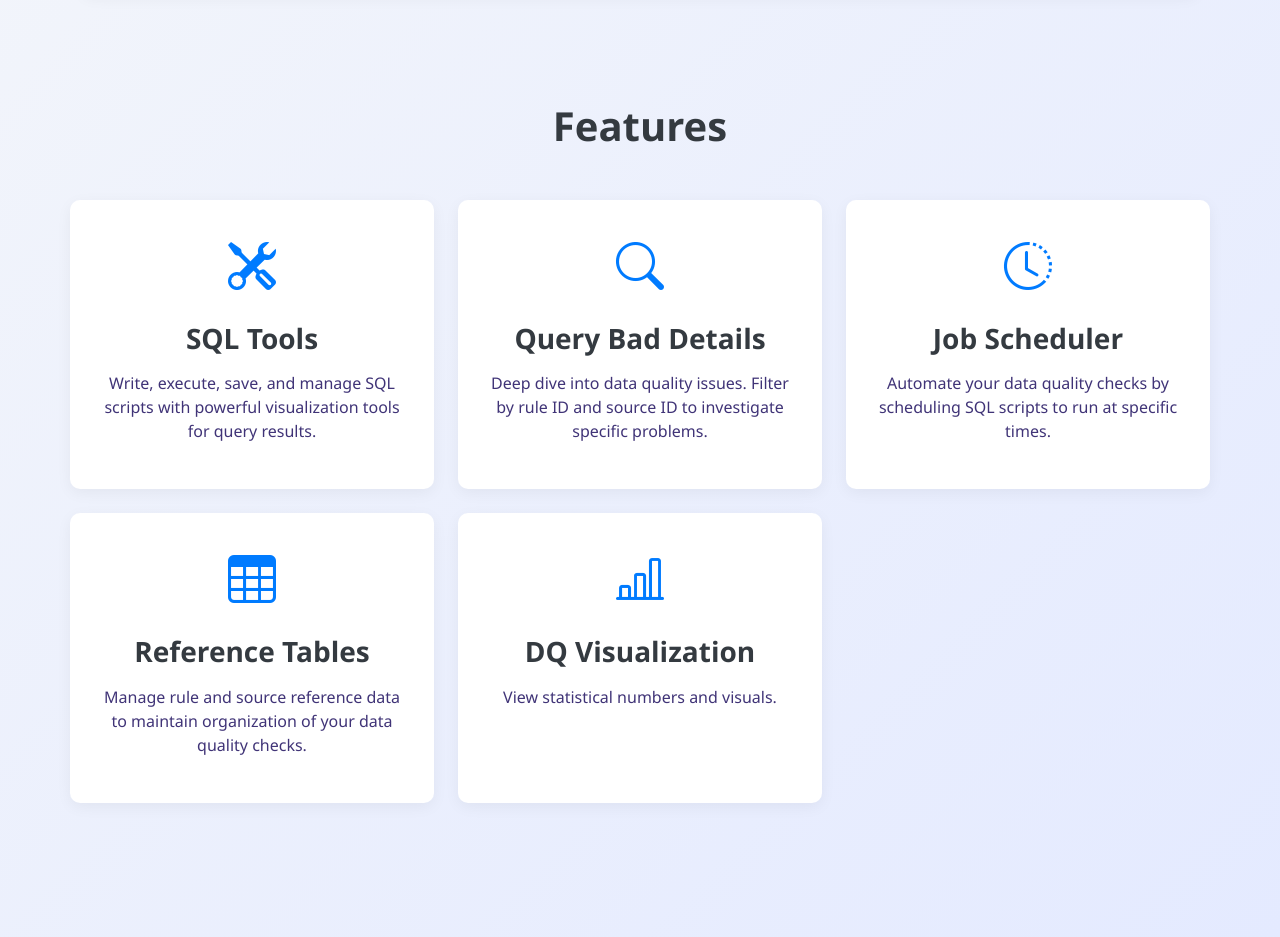
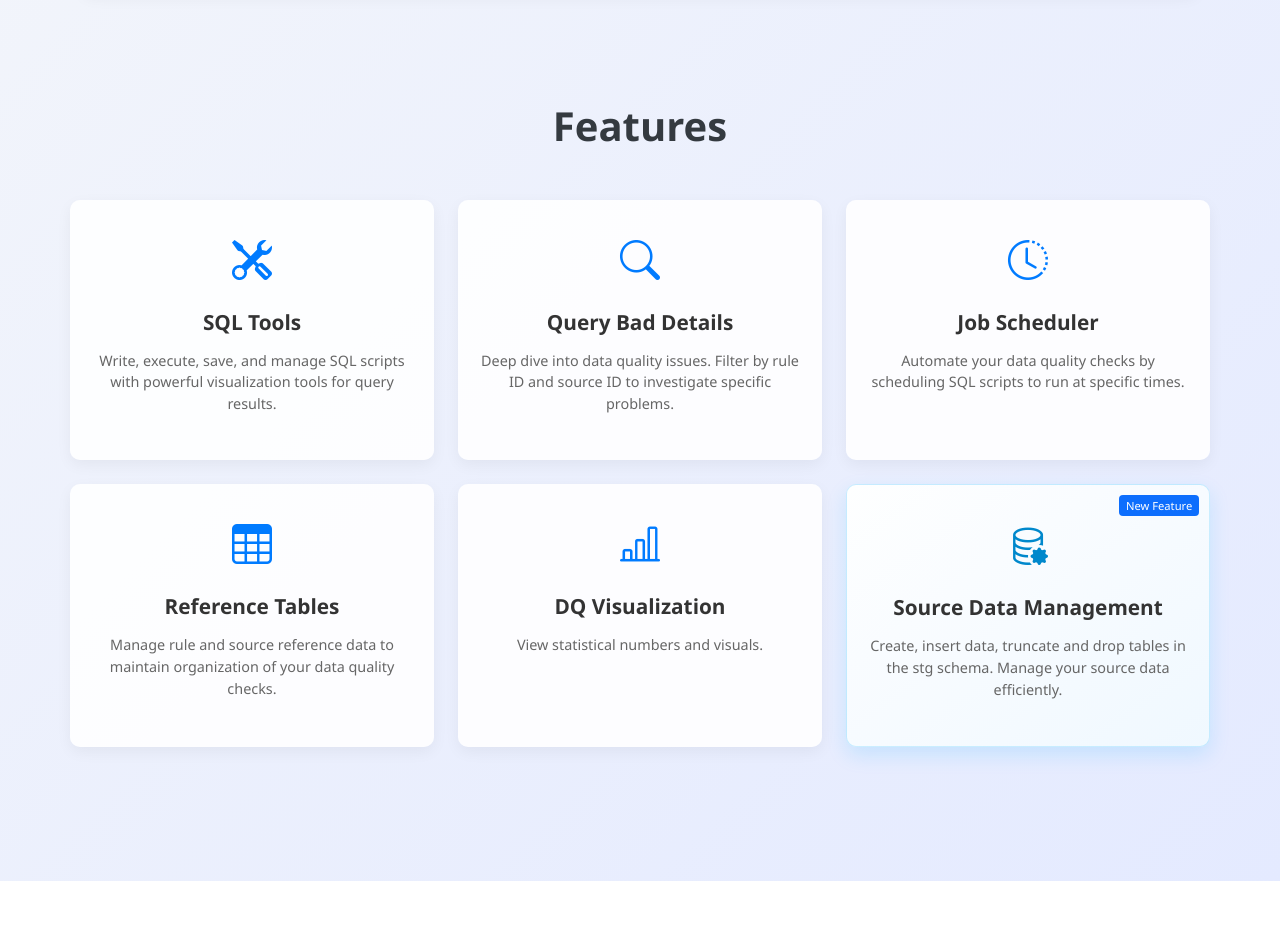
Before and after one commit to tuanhm0803/DQX, a FastAPI app: page / in a window 1280 px wide. Shown: the part 562-1499 px from the top of the page. After the commit the page ends 1443 px from the top, so only its background shows below. Run offline with FastAPI, Linux system fonts and the light colour scheme; data that the repository does not hold is empty; parts of the project's set-up code (start-up, migrations or seed data) failed here and were passed over; some libraries are stand-ins or nearby versions.

Commit message:
kinda finished

```diff
--- a/app/main.py
+++ b/app/main.py
@@ -7,7 +7,7 @@ import os
 from app import crud
 from app.database import get_db
 from psycopg2.extensions import connection as PgConnection
-from .routes import tables, query, sql_scripts, stats, scheduler, bad_detail, auth, reference_tables, source_data_management, admin
+from .routes import tables, query, sql_scripts, stats, scheduler, bad_detail, auth, reference_tables, source_data_management, admin, debug
 from .dependencies import templates, render_template
 from .dependencies_auth import login_required, get_current_user_from_cookie
 
@@ -106,6 +106,7 @@ app.include_router(stats.page_router, tags=["Pages"], dependencies=[Depends(logi
 app.include_router(reference_tables.router, dependencies=[Depends(login_required)])  # Add the reference tables router
 app.include_router(source_data_management.router, dependencies=[Depends(login_required)])  # Add the source data management router
 app.include_router(admin.router, dependencies=[Depends(login_required)])  # Add the admin router
+app.include_router(debug.router, dependencies=[Depends(login_required)])  # Add the debug router
 
 
 # Mount static files directory
--- a/app/static/css/style.css
+++ b/app/static/css/style.css
@@ -95,30 +95,60 @@ body {
 }
 
 .feature-card {
-    background: #fff;
-    padding: 30px;
+    background: rgba(255, 255, 255, 0.9);
     border-radius: 10px;
+    padding: 30px 20px;
     text-align: center;
-    box-shadow: 0 4px 15px rgba(0,0,0,0.05);
-    transition: transform 0.3s, box-shadow 0.3s;
+    box-shadow: 0 5px 15px rgba(0, 0, 0, 0.05);
+    transition: transform 0.3s ease, box-shadow 0.3s ease;
     height: 100%;
-    border: none; /* remove border from bootstrap card */
+    cursor: pointer;
+    position: relative;
 }
 
 .feature-card:hover {
-    transform: translateY(-10px);
-    box-shadow: 0 8px 25px rgba(0,0,0,0.1);
+    transform: translateY(-5px);
+    box-shadow: 0 8px 25px rgba(0, 0, 0, 0.1);
 }
 
 .feature-icon {
-    font-size: 3rem;
+    font-size: 2.5rem;
     color: #007bff;
     margin-bottom: 20px;
 }
 
-.card-link {
-    text-decoration: none;
-    color: inherit;
+.feature-card h3 {
+    font-size: 1.3rem;
+    margin-bottom: 15px;
+    color: #333;
+}
+
+.feature-card p {
+    color: #666;
+    font-size: 0.9rem;
+}
+
+/* Highlighted Feature Card */
+.feature-card.highlight-feature {
+    background: linear-gradient(145deg, rgba(255, 255, 255, 0.95), rgba(240, 249, 255, 0.95));
+    border: 1px solid rgba(0, 170, 255, 0.2);
+    box-shadow: 0 8px 20px rgba(0, 170, 255, 0.15);
+}
+
+.feature-card.highlight-feature:hover {
+    transform: translateY(-8px);
+    box-shadow: 0 12px 30px rgba(0, 170, 255, 0.25);
+}
+
+.feature-card.highlight-feature .feature-icon {
+    color: #0088cc;
+}
+
+.feature-card .badge {
+    position: absolute;
+    top: 10px;
+    right: 10px;
+    font-size: 0.7rem;
 }
 
 /* Footer */
@@ -479,3 +509,73 @@ h1, h2, h3, h4, h5, h6 {
     padding: 0.4em 0.6em;
     border-radius: 4px;
 }
+
+/* Feature Cards */
+.feature-card {
+    background: rgba(255, 255, 255, 0.9);
+    border-radius: 10px;
+    padding: 30px 20px;
+    text-align: center;
+    box-shadow: 0 5px 15px rgba(0, 0, 0, 0.05);
+    transition: transform 0.3s ease, box-shadow 0.3s ease;
+    height: 100%;
+    cursor: pointer;
+    position: relative;
+}
+
+.feature-card:hover {
+    transform: translateY(-5px);
+    box-shadow: 0 8px 25px rgba(0, 0, 0, 0.1);
+}
+
+.feature-icon {
+    font-size: 2.5rem;
+    color: #007bff;
+    margin-bottom: 20px;
+}
+
+.feature-card h3 {
+    font-size: 1.3rem;
+    margin-bottom: 15px;
+    color: #333;
+}
+
+.feature-card p {
+    color: #666;
+    font-size: 0.9rem;
+}
+
+/* Highlighted Feature Card */
+.feature-card.highlight-feature {
+    background: linear-gradient(145deg, rgba(255, 255, 255, 0.95), rgba(240, 249, 255, 0.95));
+    border: 1px solid rgba(0, 170, 255, 0.2);
+    box-shadow: 0 8px 20px rgba(0, 170, 255, 0.15);
+}
+
+.feature-card.highlight-feature:hover {
+    transform: translateY(-8px);
+    box-shadow: 0 12px 30px rgba(0, 170, 255, 0.25);
+}
+
+.feature-card.highlight-feature .feature-icon {
+    color: #0088cc;
+}
+
+.feature-card .badge {
+    position: absolute;
+    top: 10px;
+    right: 10px;
+    font-size: 0.7rem;
+}
+
+.card-link {
+    text-decoration: none;
+    color: inherit;
+    display: block;
+    height: 100%;
+}
+
+.card-link:hover, .card-link:focus {
+    text-decoration: none;
+    color: inherit;
+}
--- a/app/templates/index.html
+++ b/app/templates/index.html
@@ -101,6 +101,18 @@
                     </div>
                 </a>
             </div>
+            <div class="col-md-4 mb-4">
+                <a href="/source_data_management" class="card-link">
+                    <div class="feature-card highlight-feature">
+                        <div class="feature-icon">
+                            <i class="bi bi-database-gear"></i>
+                        </div>
+                        <h3>Source Data Management</h3>
+                        <p>Create, insert data, truncate and drop tables in the stg schema. Manage your source data efficiently.</p>
+                        <span class="badge bg-primary">New Feature</span>
+                    </div>
+                </a>
+            </div>
         </div>
     </section>
 
--- a/app/templates/partials/main_nav.html
+++ b/app/templates/partials/main_nav.html
@@ -29,6 +29,7 @@
                     <a class="nav-link" href="/docs" target="_blank">API Docs</a>
                 </li>
                 {% if current_user %}
+                <!-- Debug info: {{ current_user.role }} -->
                 {% if current_user.role == 'admin' %}
                 <li class="nav-item">
                     <a class="nav-link {% if '/admin' in request.url.path %}active{% endif %}" href="/admin/users">
```
Also changed, not shown: app/routes/debug.py (added, +21 -0 lines), app/templates/debug.html (added, +45 -0 lines), app/templates/profile.html (+9 -0 lines), app/user_crud.py (+94 -21 lines), utils/create_admin_user.py (added, +83 -0 lines).
